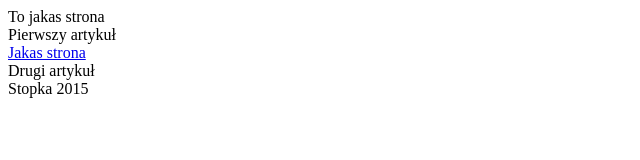
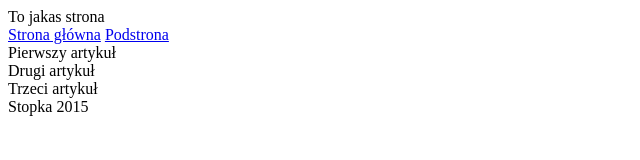
Before and after one commit to enef/git_test, a plain HTML site: page index.html in a window 1280 px wide. Shown: the whole page, without its empty margins (0-640 px from the left). Drawn offline with Linux system fonts and the light colour scheme.

Commit message:
Dodano artykuł i nowy link

```diff
--- a/index.html
+++ b/index.html
@@ -7,9 +7,10 @@
 	<body>
 		<header>To jakas strona</header>
 		<section>
+			<article><a href="index.html">Strona główna</a> <a href="podstrona.html">Podstrona</a></article>
 			<article>Pierwszy artykuł</article>
-			<article><a href="podstrona.html">Jakas strona</a></article>
 			<article>Drugi artykuł</article>
+			<article>Trzeci artykuł</article>
 		</section>
 		<footer>Stopka 2015</footer>
 	</body>
```
